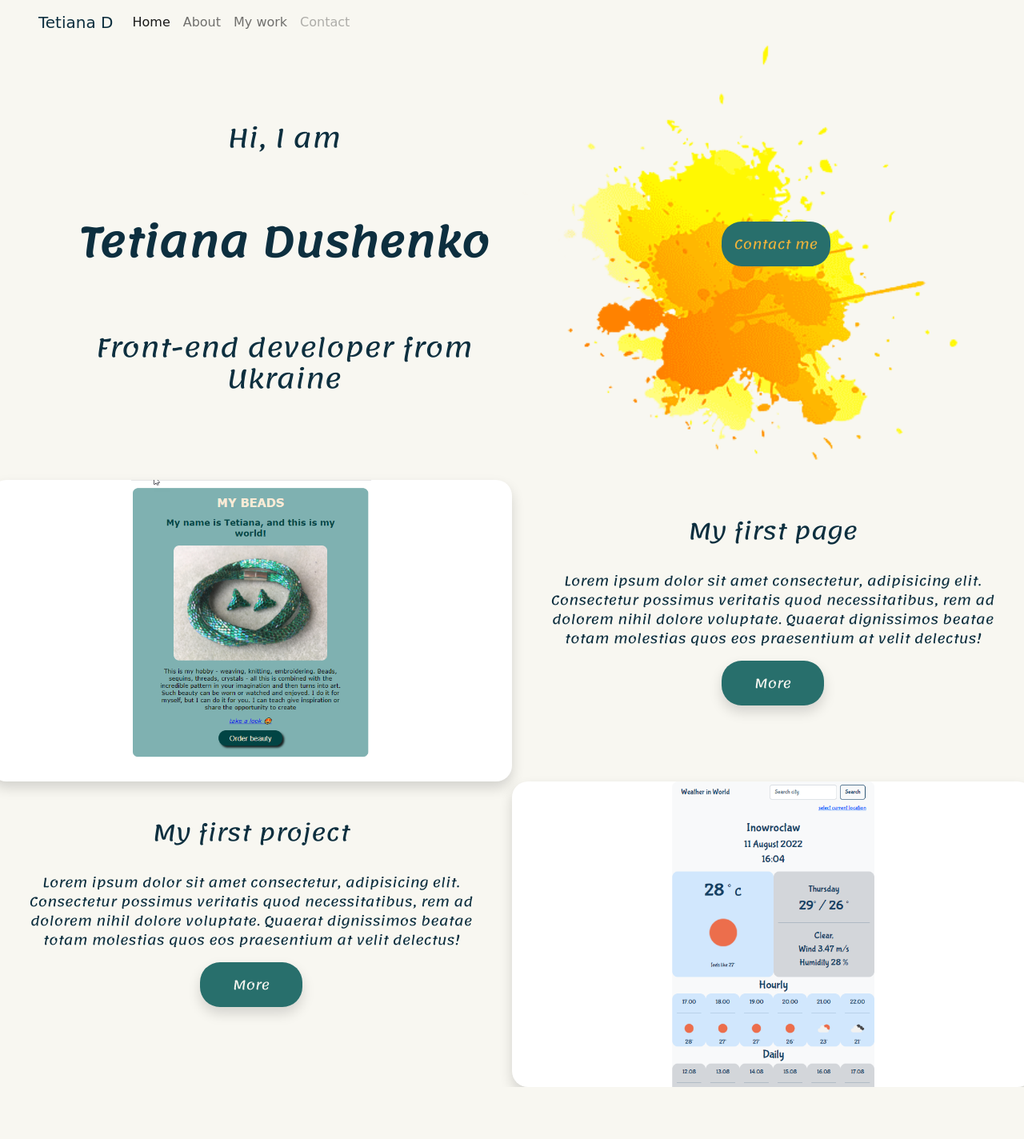
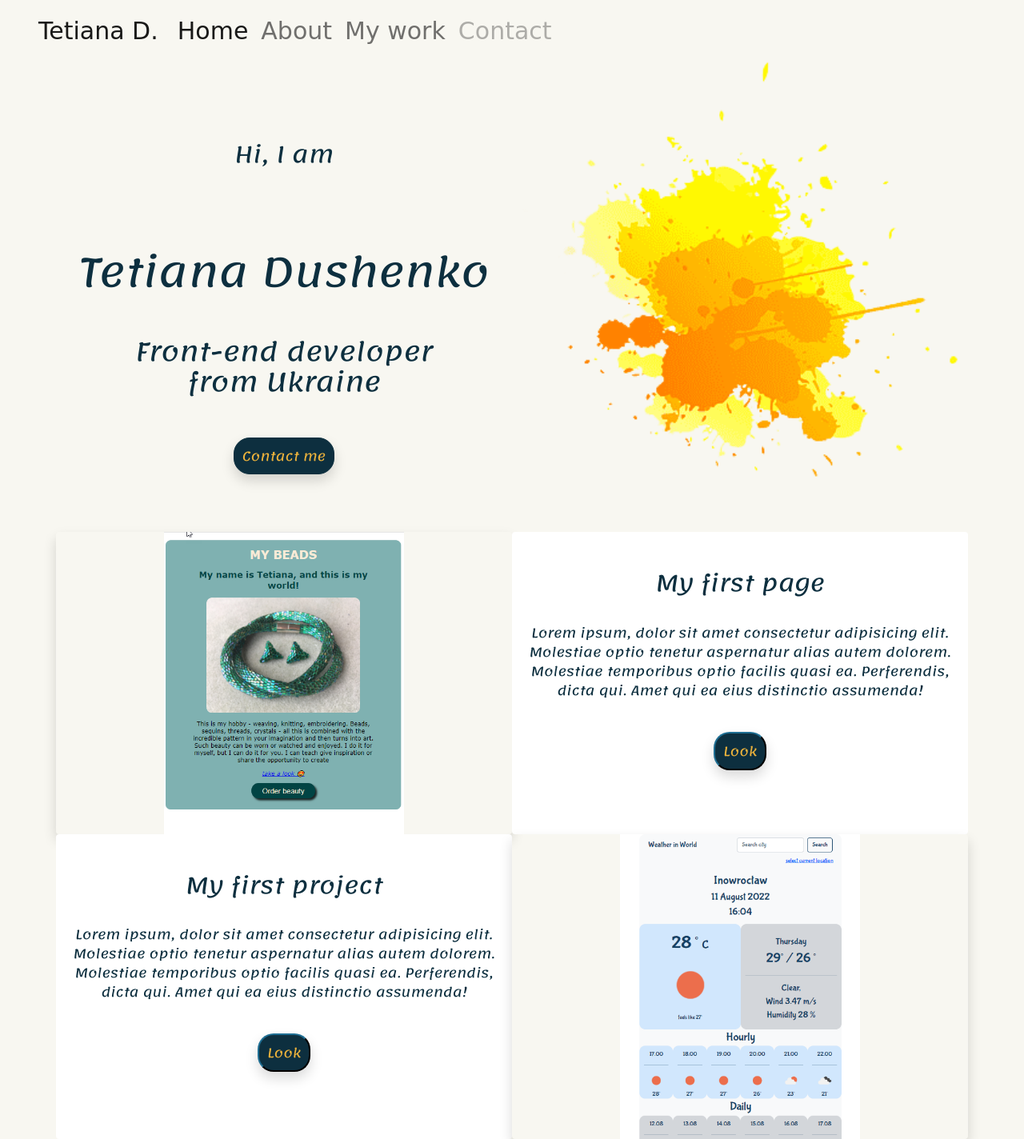
Before and after one commit to tatra-t/Portfolio, a plain HTML site: page index.html in a window 1280 px wide. Shown: the whole page at 80% size. Before the commit the page ends 1359 px from the top, so only its background shows below. Drawn offline with nearby package versions, Linux system fonts and the light colour scheme; a web font is replaced by a local one.

Commit message:
homepage remade

```diff
--- a/index.html
+++ b/index.html
@@ -17,83 +17,66 @@
     <title>Document</title>
 </head>
 <body>
-    <nav class="navbar navbar-expand-lg navbar-light" style="background-color: #F8F7F1; font-family: 'Fasthand', cursive;;>
-        <div class="container-fluid">
-            <a class="navbar-brand ms-5" style="color: #0D2F3F" href="#">Tetiana D</a>
-            <button class="navbar-toggler" type="button" data-bs-toggle="collapse" data-bs-target="#navbarNav"
-                aria-controls="navbarNav" aria-expanded="false" aria-label="Toggle navigation">
-                <span class="navbar-toggler-icon"></span>
-            </button>
-            <div class="collapse navbar-collapse" style="color: #0D2F3F" id="navbarNav">
-                <ul class="navbar-nav">
-                    <li class="nav-item">
-                        <a class="nav-link active" aria-current="page" href="#">Home</a>
-                    </li>
-                    <li class="nav-item">
-                        <a class="nav-link" href="#">About</a>
-                    </li>
-                    <li class="nav-item">
-                        <a class="nav-link" href="#">My work</a>
-                    </li>
-                    <li class="nav-item">
-                        <a class="nav-link disabled" href="#" tabindex="-1" aria-disabled="true">Contact</a>
-                    </li>
-                </ul>
+    <nav class="navbar navbar-expand-sm navbar-light">
+        <a class="navbar-brand ms-5 logo" href="#">Tetiana D.</a>
+        <button class="navbar-toggler" type="button" data-toggle="collapse" data-target="#navbarNavAltMarkup"
+            aria-controls="navbarNavAltMarkup" aria-expanded="false" aria-label="Toggle navigation">
+            <span class="navbar-toggler-icon"></span>
+        </button>
+        <div class="collapse navbar-collapse" id="navbarNavAltMarkup">
+            <div class="navbar-nav logo">
+                <a class="nav-item nav-link active" href="#">Home <span class="sr-only">(current)</span></a>
+                <a class="nav-item nav-link" href="#">About</a>
+                <a class="nav-item nav-link" href="#">My work</a>
+                <a class="nav-item nav-link disabled" href="#">Contact</a>
             </div>
         </div>
     </nav>
-    <div class="container bodyHomepage">
+    <div class="container">
         <div class="row">
             <div class="col-sm-6 text-center">
-            <br>
-            <br>
-            <h2 class="hometit">Hi, I am </h2>
-            <br>
-            <h1> Tetiana Dushenko</h1>
-            <br>
-            <h2 class="hometit"> Front-end developer from Ukraine</h2>
+                <h6>Hi, I am</h6>
+                <h1>Tetiana Dushenko</h1>
+                <h2>Front-end developer <br> from Ukraine</h2>
+                <a href="#"> <button class="btn homebtn shadow"> Contact me </button></a>
+                <br>
+                <br>
+                <br>
+                <br>
             </div>
             <div class="col-sm-6">
-            <img src="images/yellow.png" alt="" width="100%">
-            <a href="#"> <button type="button" class="btn btnCont">Contact me</button></a>
+                <img class="d-none d-sm-block" src="images/yellow.png" width="100%" alt="">
             </div>
-
-        </div>
-    </div class="container">
-        <div class="row">
-            <div class="col-sm-6 shadow card1">
-                <img class="imgproject" src="images/1.png" alt="My first page" width="300">
+            <div class="col-sm-6 shadow rounded">
+                <img class="homeimg d-none d-sm-block" src="images/1.png" width="100%" alt="first page">
             </div>
-            <div class="col-sm-6 text-center p-sm-5 card2">
+            <div class="col-sm-6 text-center pt-5 pb-5 bg-white rounded">
                 <h3>My first page</h3>
                 <br>
-                <p>
-                    Lorem ipsum dolor sit amet consectetur, adipisicing elit. Consectetur possimus
-                    veritatis quod necessitatibus, rem ad dolorem nihil dolore voluptate. Quaerat dignissimos beatae totam molestias quos eos praesentium at velit delectus!
-                </p>
-                <a href="#"><button type="button" class="btn shadow btnCard"> More </button></a>
+                <p>Lorem ipsum, dolor sit amet consectetur adipisicing elit.
+                    Molestiae optio tenetur aspernatur alias autem dolorem. Molestiae temporibus optio facilis quasi ea.
+                    Perferendis, dicta qui. Amet qui ea eius distinctio assumenda!</p>
+                <br>
+                <a href="#"><button class="homebtn shadow">Look</button></a>
             </div>
-            <div class="col-sm-6 text-center p-sm-5 card2">
+            <div class="col-sm-6 text-center pt-5 pb-5 bg-white rounded">
                 <h3>My first project</h3>
                 <br>
-                <p>
-                    Lorem ipsum dolor sit amet consectetur, adipisicing elit. Consectetur possimus
-                    veritatis quod necessitatibus, rem ad dolorem nihil dolore voluptate. Quaerat dignissimos beatae totam molestias
-                    quos eos praesentium at velit delectus!
-                </p>
-            <a href="#"><button type="button" class="btn shadow btnCard"> More </button></a>
+                <p>Lorem ipsum, dolor sit amet consectetur adipisicing elit.
+                    Molestiae optio tenetur aspernatur alias autem dolorem. Molestiae temporibus optio facilis quasi ea.
+                    Perferendis,
+                    dicta qui. Amet qui ea eius distinctio assumenda!</p>
+                <br>
+                <a href="#"><button class="homebtn shadow">Look</button></a>
+
             </div>
-            <div class="col-sm-6 shadow card1">
-                <img class="imgproject"src="images/2.png" alt="Me first project" width="300">
+            <div class="col-sm-6 shadow rounded">
+                <img class="homeimg d-none d-sm-block" src="images/2.png" width="100%" alt="my first project">
             </div>
         </div>
-    <div>
 
     </div>
 
+</body>
 
-
-
-
-</body>
 </html>
--- a/src/style.css
+++ b/src/style.css
@@ -6,47 +6,49 @@
 --fourth-color: #0D2F3F;
 --fifth-color: #EDB33C;
 }
+.logo{
+    font-family: 'Fasthand', cursive;
+    font-size: 30px;
+    color: var(--fourth-color);
+}
 body {
    background-color: var(--third-color);
    color: var(--fourth-color);
    font-family: 'Lemonada', cursive;
 }
-.bodyHomepage {
-    background-color: var(--third-color);
-}
-.hometit{
-    margin-top: 50px;
-}
-h1 {
-    font-size: 50px;
-    font-weight: bold;
-    margin-top: 50px;
-}
-.btnCont {
+.homebtn {
     color: var(--fifth-color);
-    background-color: var(--first-color);
-    border-radius: 25px;
-    padding: 15px;
-    position: relative;
-    margin-top: -570px;
-    margin-left: 250px;
-}
-.card1{
-    background-color: white;
+    background-color: var(--fourth-color);
     border-radius: 20px;
-    border: 2px;
-    border-color: #286F6C;
-}
-.card2{
+    border-color: var(--fourth-color);
+    padding: 10px;
 
 }
-.imgproject{
+.homeimg {
+    max-width: 300px;
     display: block;
     margin: auto;
 }
-.btnCard{
-    background-color: var(--first-color);
-    color: var(--third-color);
-    border-radius: 25px;
-    padding: 15px 40px;
+
+h6{
+    margin: 100px 0;
+    font-size: 28px;
 }
+h1{
+    font-size: 50px;
+}
+h2{
+    margin: 50px 0;
+}
+@media (max-width: 500px) {
+    h1{
+        font-size: 24px;
+    }
+    h2{
+        font-size: 22px;
+    }
+    p{
+        padding: 0 60px;
+    }
+
+}
```
Also changed, not shown: contact.html (+5 -1 lines).
